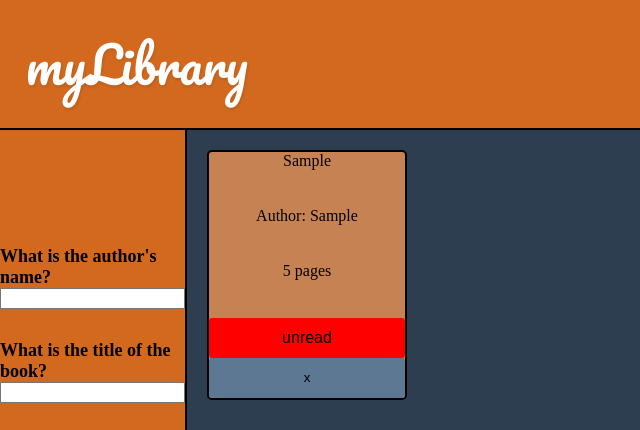
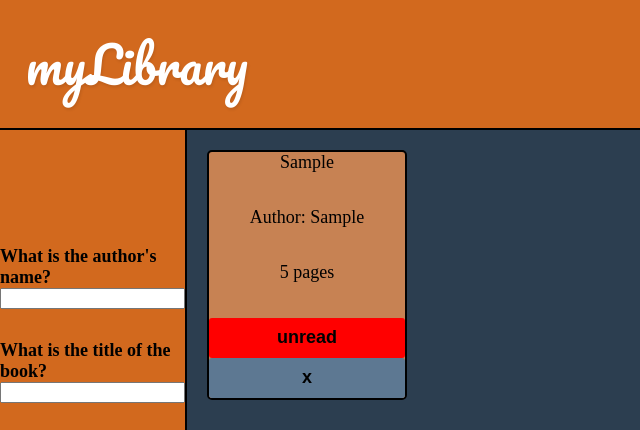
Before and after one commit to willbickham3/library, a plain HTML site: page index.html in a window 1280 px wide. Both pictures are taken after typing "Sample", "Sample", "5" into the empty fields and a click on the button "Add New Book!". Shown: the top 430 px of the page, 0-640 px from the left. Drawn offline with Linux system fonts and the light colour scheme.

Commit message:
Change font-size and weight for book-content/button

```diff
--- a/style.css
+++ b/style.css
@@ -122,6 +122,8 @@
 
 .book-content {
     height: 100%;
+    font-size: 18px;
+    font-weight: 500;
 }
 
 .book button {
@@ -130,14 +132,14 @@
     background-color: var(--button-bg-color);
     border-radius: 3px;
     border: none;
+    font-weight: 700;
+    font-size: 18px;
 }
 
 button.read {
     background-color: green;
-    font-size: 16px;
 }
 
 button.unread {
     background-color: red;
-    font-size: 16px;
 }
```
